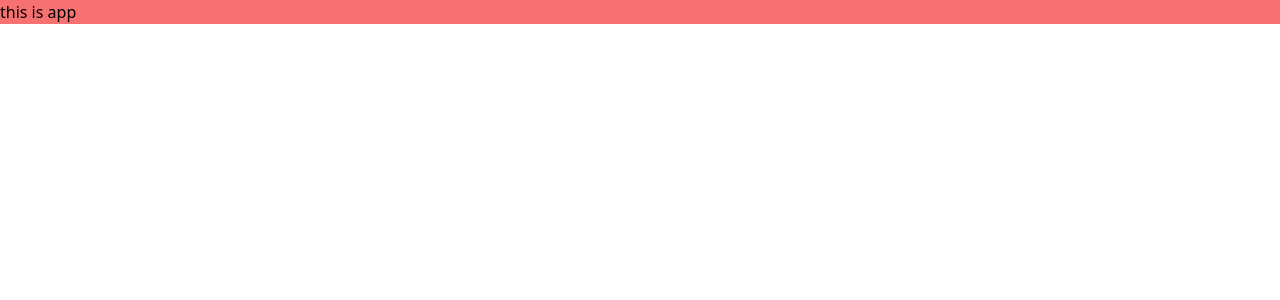
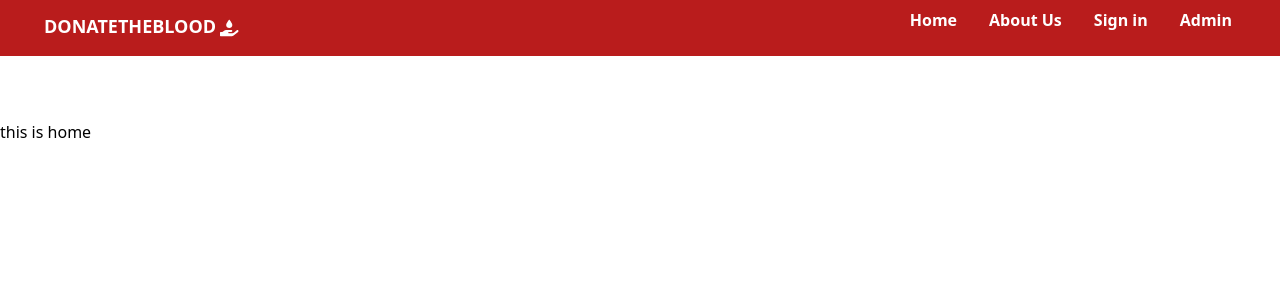
Before and after one commit to QuaziSamiha/blood_donation_client, a React (Create React App) app: page / in a window 1280 px wide. Shown: the top 300 px of the page. Built offline with nearby package versions, Linux system fonts and the light colour scheme.

Commit message:
fontawesome and react router added

```diff
--- a/package.json
+++ b/package.json
@@ -4,11 +4,15 @@
   "private": true,
   "dependencies": {
     "@craco/craco": "^6.4.2",
+    "@fortawesome/fontawesome-svg-core": "^1.2.36",
+    "@fortawesome/free-solid-svg-icons": "^5.15.4",
+    "@fortawesome/react-fontawesome": "^0.1.16",
     "@testing-library/jest-dom": "^5.16.1",
     "@testing-library/react": "^11.2.7",
     "@testing-library/user-event": "^12.8.3",
     "react": "^17.0.2",
     "react-dom": "^17.0.2",
+    "react-router-dom": "^6.0.2",
     "react-scripts": "4.0.3",
     "web-vitals": "^1.1.2"
   },
--- a/src/App.js
+++ b/src/App.js
@@ -1,8 +1,26 @@
+import {
+  BrowserRouter,
+  Routes,
+  Route
+} from "react-router-dom";
+import AboutUs from "./components/AboutUs/AboutUs";
+import Admin from "./components/Admin/Admin";
+import Home from "./components/Home/Home/Home";
+import NotFoundPage from "./components/NotFoundPage/NotFoundPage";
+import SignIn from "./components/SignIn/SignIn";
+
 function App() {
   return (
-    <div>
-      <h1 className='bg-red-400'>this is app</h1>
-    </div>
+    <BrowserRouter>
+      <Routes>
+        <Route path='/' element={<Home />} />
+        <Route path="/home" element={<Home />} />
+        <Route path="/aboutUs" element={<AboutUs />} />
+        <Route path="/signIn" element={<SignIn />} />
+        <Route path="/admin" element={<Admin />} />
+        <Route path="*" element={<NotFoundPage />} />
+      </Routes>
+    </BrowserRouter>
   );
 }
 
--- /dev/null
+++ b/src/components/AboutUs/AboutUs.js
@@ -0,0 +1,11 @@
+import React from 'react'
+import Navbar from '../Shared/Navbar/Navbar'
+
+export default function AboutUs() {
+    return (
+        <div>
+            <Navbar />
+            <h3 className='pt-24'>this is about us</h3>
+        </div>
+    )
+}
--- /dev/null
+++ b/src/components/Admin/Admin.js
@@ -0,0 +1,11 @@
+import React from 'react'
+import Navbar from '../Shared/Navbar/Navbar'
+
+export default function Admin() {
+    return (
+        <div>
+            <Navbar/>
+            <h1 className='pt-24'>this is admin</h1>
+        </div>
+    )
+}
--- a/src/components/Home/Header/Header.js
+++ b/src/components/Home/Header/Header.js
@@ -1,9 +1,12 @@
 import React from 'react'
+import Navbar from '../../Shared/Navbar/Navbar'
+import HeaderSlider from '../HeaderSlider/HeaderSlider'
 
 export default function Header() {
     return (
         <div>
-            <h1>this is header</h1>
+            <Navbar />
+            <HeaderSlider />
         </div>
     )
 }
--- a/src/components/Home/Home/Home.js
+++ b/src/components/Home/Home/Home.js
@@ -1,9 +1,11 @@
 import React from 'react'
+import Header from '../Header/Header'
 
 export default function Home() {
     return (
         <div>
-            <h1>this is home</h1>
+            <Header />
+            <h1 className='pt-24'>this is home</h1>
         </div>
     )
 }
--- /dev/null
+++ b/src/components/NotFoundPage/NotFoundPage.js
@@ -0,0 +1,9 @@
+import React from 'react'
+
+export default function NotFoundPage() {
+    return (
+        <div>
+            <h1 className='pt-24'>Page is not Found</h1>
+        </div>
+    )
+}
--- a/src/components/Shared/Navbar/Navbar.js
+++ b/src/components/Shared/Navbar/Navbar.js
@@ -1,9 +1,67 @@
-import React from 'react'
+import React, { useState } from 'react'
+import { FontAwesomeIcon } from '@fortawesome/react-fontawesome'
+import { faBars, faHandHoldingWater, faTimes } from '@fortawesome/free-solid-svg-icons'
+import logo from '../../../images/blood-icon.png'
+import { Link } from "react-router-dom"
 
 export default function Navbar() {
+
+    const [isSideMenuOpen, setIsSideMenuOpen] = useState(false);
+
+    const showSideMenu = () => {
+        (isSideMenuOpen) ? setIsSideMenuOpen(false) : setIsSideMenuOpen(true)
+    }
+
     return (
-        <div>
-            <h1>this is navbar</h1>
+        <nav className='fixed w-full h-14 px-8 bg-red-700 flex flex-row justify-between text-white font-bold'>
+            <div className=''>
+                <h3 className='flex flex-row p-3 text-lg'>
+                    DONATETHEBLOOD
+                    <FontAwesomeIcon className='pl-1 text-xl h-8 w-8' icon={faHandHoldingWater} />
+                    {/* <img src={logo} className='h-6 w-6' alt="" /> */}
+                </h3>
+            </div>
+            <ul className='hidden lg:flex lg:flex-row justify-between'>
+                <li className='p-2 mx-2'>
+                    <Link to='/home'>Home</Link>
+                </li>
+                <li className='p-2 mx-2'>
+                    <Link to='/aboutUs'>About Us</Link>
+                </li>
+                <li className='p-2 mx-2'>
+                    <Link to='/signIn'>Sign in</Link>
+                </li>
+                <li className='p-2 mx-2'>
+                    <Link to='/admin'>Admin</Link>
+                </li>
+            </ul>
+
+            <button onClick={() => { showSideMenu() }}
+                className='lg:hidden p-3'>
+                {(isSideMenuOpen) ? <FontAwesomeIcon icon={faTimes} /> : <FontAwesomeIcon icon={faBars} />}
+            </button>
+            {(isSideMenuOpen) ? SideMenu() : ''}
+        </nav>
+    )
+}
+
+function SideMenu() {
+    return (
+        <div className='fixed h-screen w-3/4 bg-red-600 top-12'>
+            <ul className='flex flex-col font-xs font-bold items-center'>
+                <li className='hover:bg-white hover:text-red-700 px-20 py-2 my-1'>
+                    <Link to='/home'>Home</Link>
+                </li>
+                <li className='hover:bg-white hover:text-red-700 px-20 py-2 my-1'>
+                    <Link to='/aboutUs'>About Us</Link>
+                </li>
+                <li className='hover:bg-white hover:text-red-700 px-20 py-2 my-1'>
+                    <Link to='/signIn'>Sign in</Link>
+                </li>
+                <li className='hover:bg-white hover:text-red-700 px-20 py-2 my-1'>
+                    <Link to='/admin'>Admin</Link>
+                </li>
+            </ul>
         </div>
     )
 }
--- /dev/null
+++ b/src/components/SignIn/SignIn.js
@@ -0,0 +1,11 @@
+import React from 'react'
+import Navbar from '../Shared/Navbar/Navbar'
+
+export default function SignIn() {
+    return (
+        <div>
+            <Navbar />
+            <h1 className='pt-24'>this is sign in</h1>
+        </div>
+    )
+}
```
Also changed, not shown: 1 other file (tests, documents, lock files or other folders).
